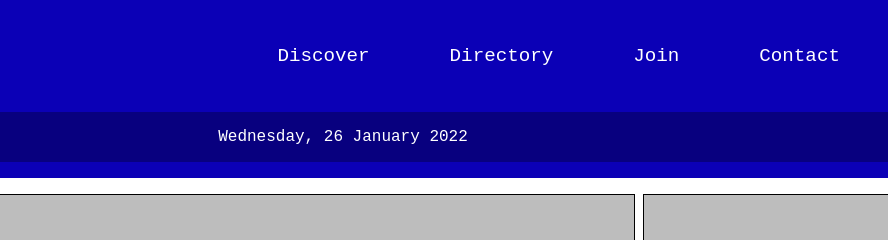
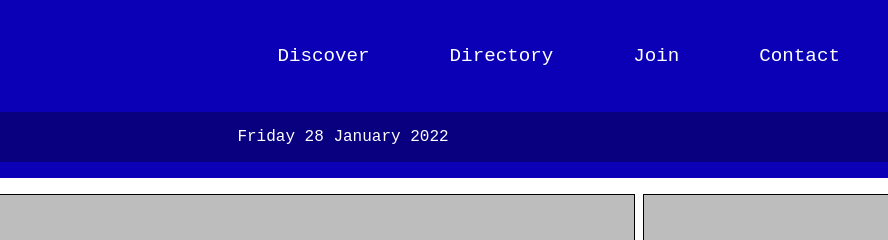
Before and after one commit to alvarobgodoy/WDD230, a plain HTML site: page chamber/index.html in a window 1280 px wide. Shown: the top 240 px of the page, 297-1185 px from the left. Drawn offline with Linux system fonts and the light colour scheme; a web font is replaced by a local one.

Commit message:
Added date in the header with js

```diff
--- a/chamber/index.html
+++ b/chamber/index.html
@@ -34,7 +34,7 @@
             <a href="#"><img src="./images/facebook-logo.png" alt="Facebook logo"></a>
             <a href="#"><img src="./images/linkedin-logo.png" alt="Linkedin logo"></a>
         </div>
-        <div class="header-date">Wednesday, 26 January 2022</div>
+        <div class="header-date"><span id="currentDate"></span></div>
     </header>
     <main>
         <div class="hero">Hero</div>
--- a/chamber/js/script.js
+++ b/chamber/js/script.js
@@ -16,4 +16,11 @@ window.onload = function() {
     year = new Date().getFullYear();
 
     currentYear.textContent = year;
+
+    const now = new Date();
+    const currentDate = new Intl.DateTimeFormat("en-UK", {
+        dateStyle: "full"
+    }).format(now);
+
+    document.getElementById('currentDate').textContent = currentDate;
 }
```
